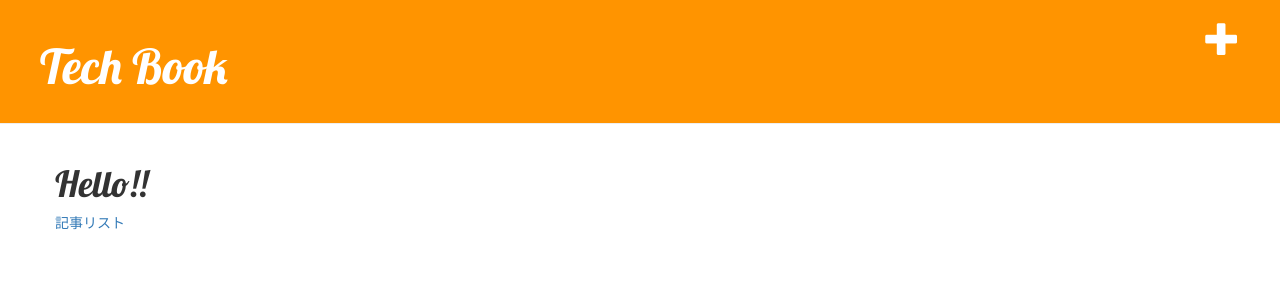
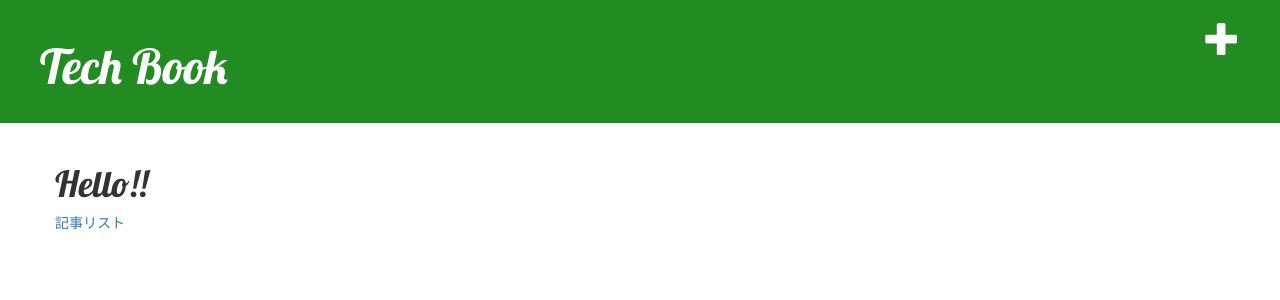
Before and after one commit to YaCpotato/TechBook, a Django app: page / in a window 1280 px wide. Shown: the top 300 px of the page. Run offline with Django 3.2, Linux system fonts and the light colour scheme; some libraries are stand-ins or nearby versions.

Commit message:
cssを修正

```diff
--- a/blog/static/css/blog.css
+++ b/blog/static/css/blog.css
@@ -1,5 +1,5 @@
 .page-header {
-    background-color: #ff9400;
+    background-color: #228b22;
     margin-top: 0;
     padding: 20px 20px 20px 40px;
 }
```
Also changed, not shown: db.sqlite3, images/Vue.png (added).
